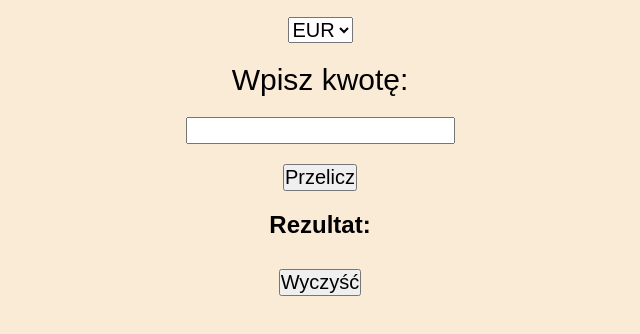
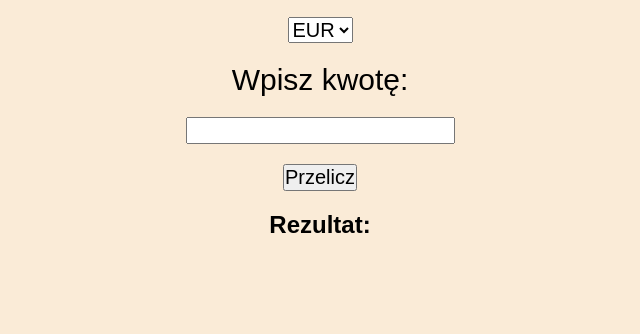
Before and after one commit to maciekjar022/Projekt-nr-2-js, a plain HTML site: page index.html in a window 1280 px wide. Shown: the part 114-448 px from the top of the page, without its empty margins (320-960 px from the left). Drawn offline with Linux system fonts and the light colour scheme.

Commit message:
Add files via upload

```diff
--- a/index.html
+++ b/index.html
@@ -23,9 +23,8 @@
       <button id="convert">Przelicz</button>
 
       <h2>Rezultat:</h2>
-      <div id="result">
+      <div class="result" id="result">
         <p id="resultText"></p>
-        <button class="clearButton" id="clearButton">Wyczyść</button>
       </div>
     <script src="script.js"></script>
   </body>
```
